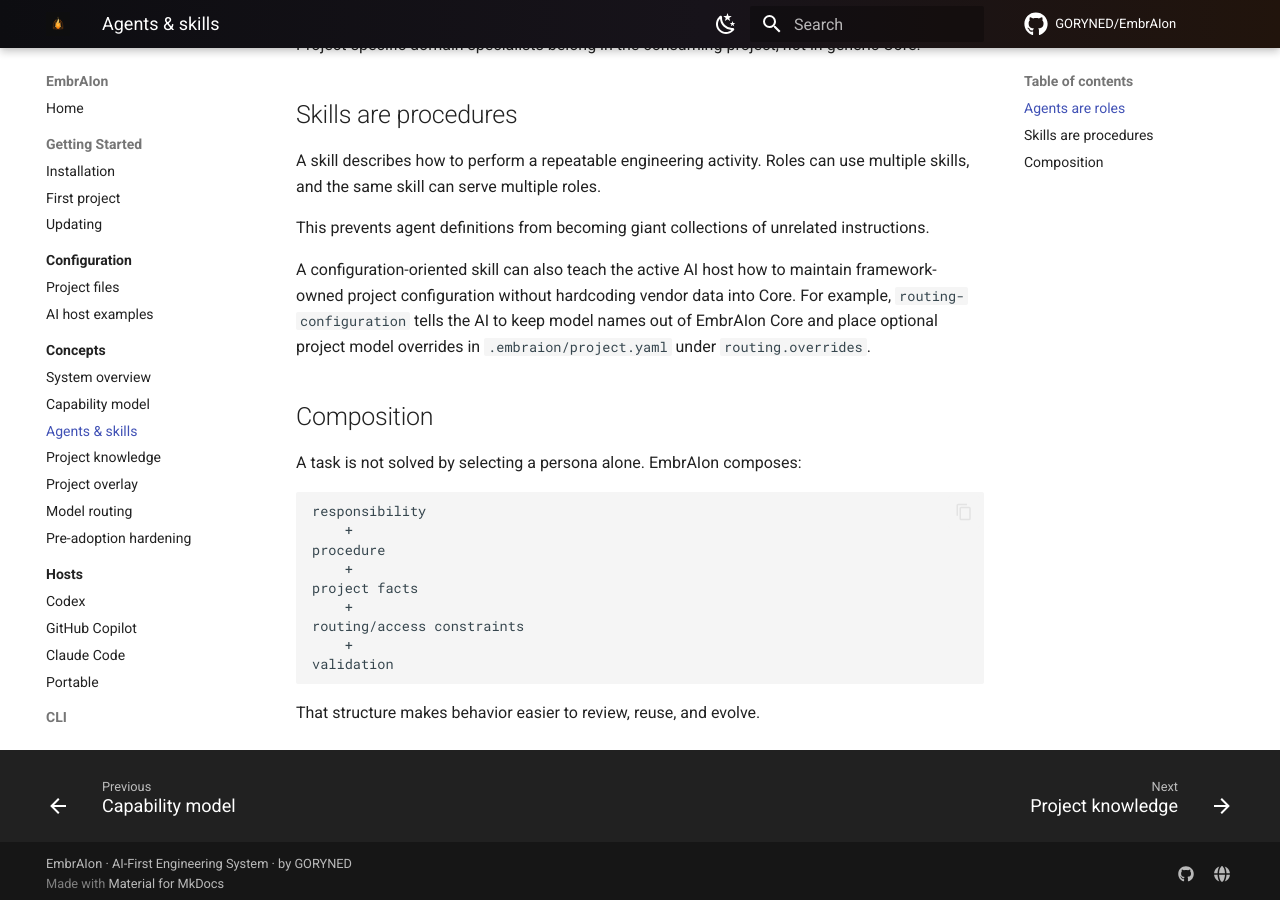
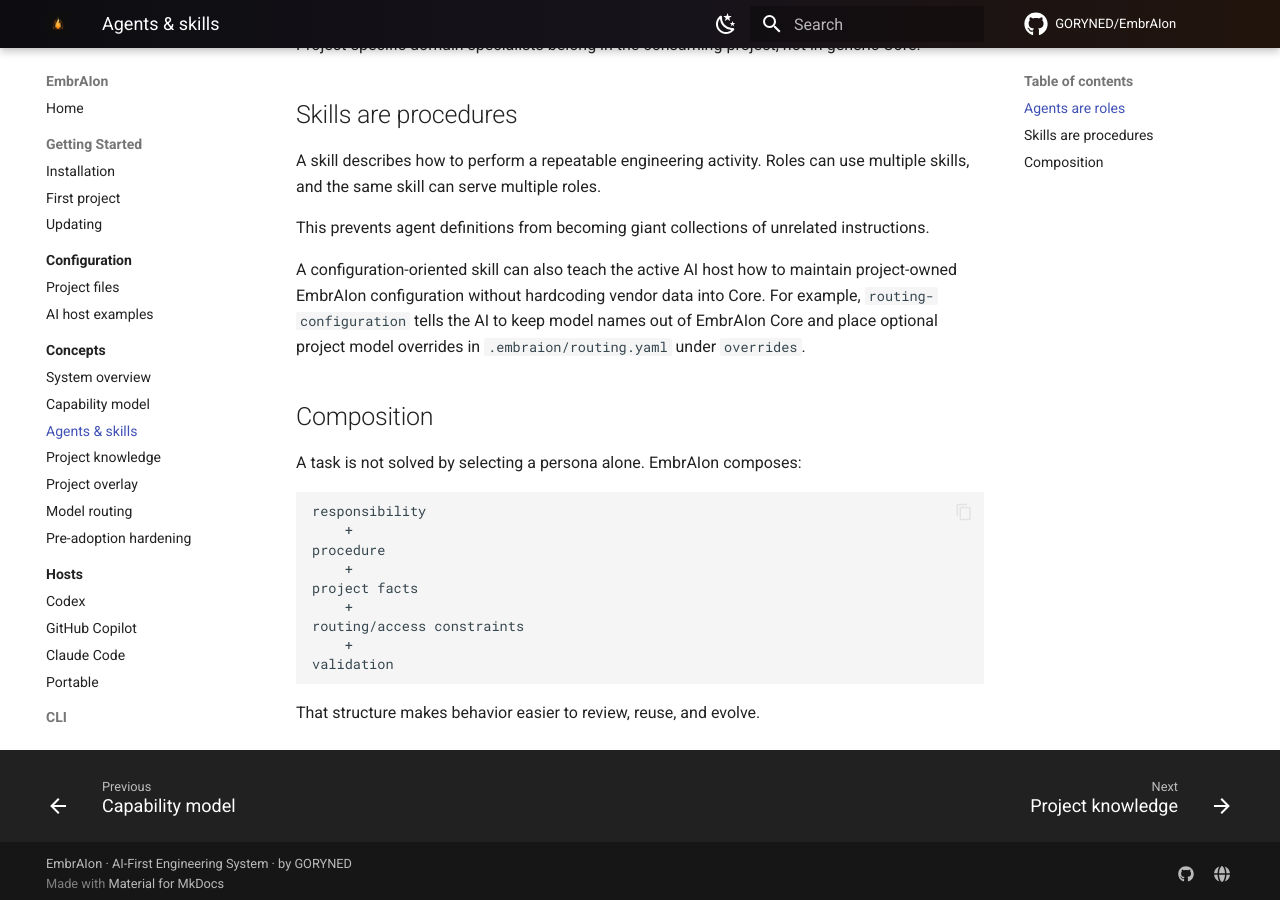
Before and after one commit to GORYNED/EmbrAIon, an MkDocs documentation site: the page built from docs/concepts/agents-skills.md, in a window 1280 px wide and 900 px high, scrolled down 748 px. Built offline with MkDocs 1.6.1 and Material for MkDocs 9.7.7, drawn with Linux system fonts in a browser that asks for light colours; comment, search, counter and statistics services are not loaded.

Commit message:
docs: align routing configuration ownership

```diff
--- a/docs/concepts/agents-skills.md
+++ b/docs/concepts/agents-skills.md
@@ -25,7 +25,7 @@ A skill describes how to perform a repeatable engineering activity. Roles can us
 
 This prevents agent definitions from becoming giant collections of unrelated instructions.
 
-A configuration-oriented skill can also teach the active AI host how to maintain framework-owned project configuration without hardcoding vendor data into Core. For example, `routing-configuration` tells the AI to keep model names out of EmbrAIon Core and place optional project model overrides in `.embraion/project.yaml` under `routing.overrides`.
+A configuration-oriented skill can also teach the active AI host how to maintain project-owned EmbrAIon configuration without hardcoding vendor data into Core. For example, `routing-configuration` tells the AI to keep model names out of EmbrAIon Core and place optional project model overrides in `.embraion/routing.yaml` under `overrides`.
 
 ## Composition
 
```
